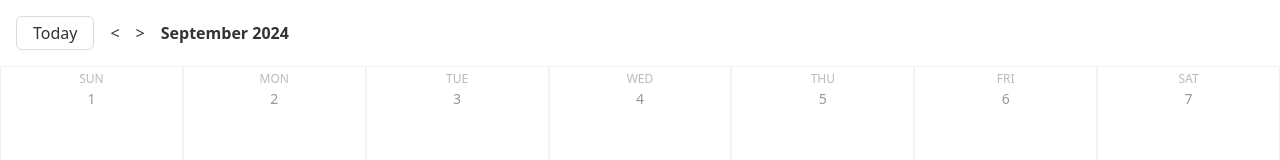
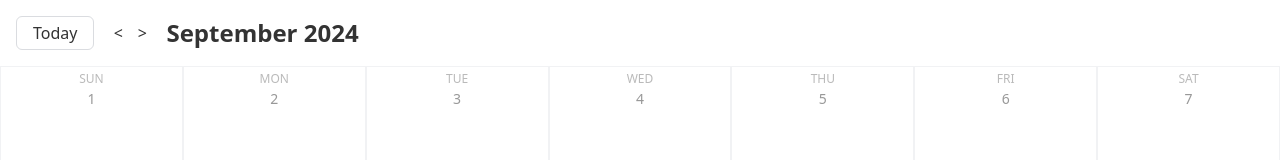
Before and after one commit to ScaxCodes/cc-calendar, a React (Vite) app: page / in a window 1280 px wide. Shown: the top 160 px of the page. Built offline with nearby package versions, Linux system fonts and the light colour scheme.

Commit message:
Add hover effect to month-navigation-buttons, improve styling

```diff
--- a/src/components/Navigation.tsx
+++ b/src/components/Navigation.tsx
@@ -15,16 +15,28 @@ export function Navigation({
     setCurrentMonth(addMonths(currentMonth, 1));
 
   return (
-    <nav className="my-4 flex items-center gap-4" ref={headerRef}>
+    <nav className="my-4 flex items-center" ref={headerRef}>
       <button
         onClick={() => setCurrentMonth(new Date())}
         className="ml-4 rounded-md border border-custom-grey px-4 py-1 hover:bg-today-button-bg-hover"
       >
         Today
       </button>
-      <button onClick={handlePreviousMonthSelection}>&lt;</button>
-      <button onClick={handleNextMonthSelection}>&gt;</button>
-      <span className="font-semibold">{format(currentMonth, "MMMM yyyy")}</span>
+      <button
+        onClick={handlePreviousMonthSelection}
+        className="ml-3 flex h-6 w-6 items-center justify-center rounded-full hover:bg-today-button-bg-hover"
+      >
+        &lt;
+      </button>
+      <button
+        onClick={handleNextMonthSelection}
+        className="flex h-6 w-6 items-center justify-center rounded-full hover:bg-today-button-bg-hover"
+      >
+        &gt;
+      </button>
+      <span className="ml-3 text-2xl font-semibold">
+        {format(currentMonth, "MMMM yyyy")}
+      </span>
     </nav>
   );
 }
```
